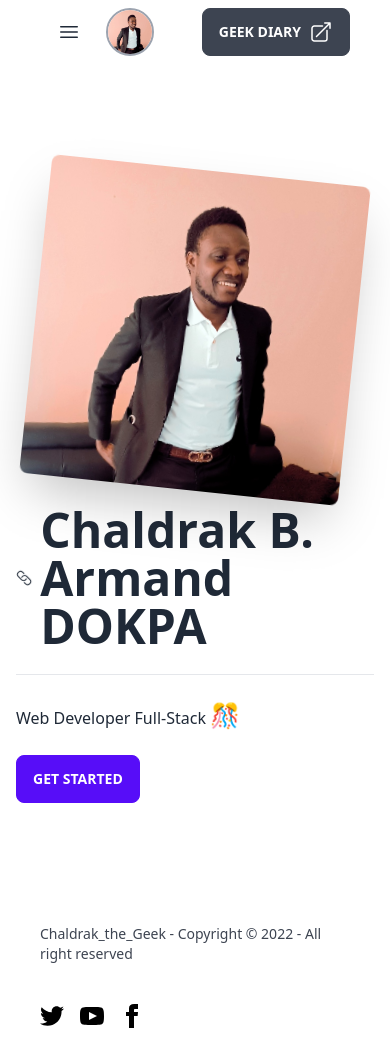
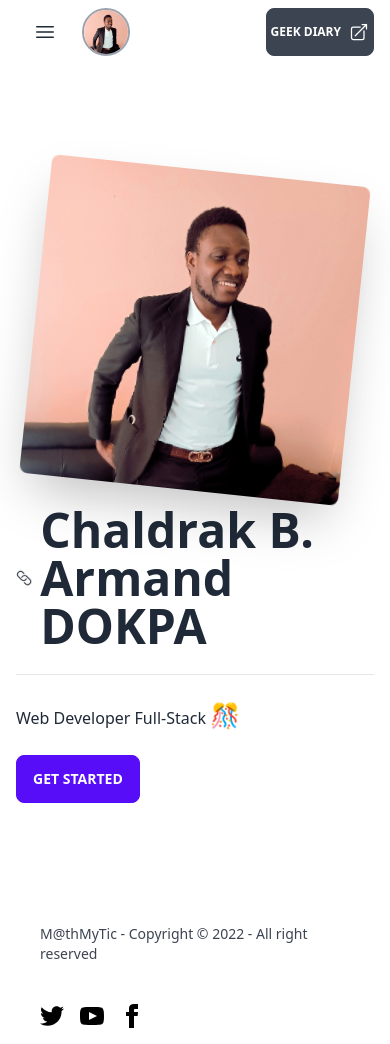
Before and after one commit to chaldrak/chaldrak-portfolio, a Vue app: page / in a window 390 px wide. Built offline with nearby package versions, Linux system fonts and the light colour scheme.

Commit message:
review mobile layout

```diff
--- a/src/components/Footer.vue
+++ b/src/components/Footer.vue
@@ -1,7 +1,7 @@
 <template>
     <footer className="footer items-center px-10 py-4 text-neutral-content">
         <div className="items-center text-neutral grid-flow-col">
-            <p>Chaldrak_the_Geek - Copyright © 2022 - All right reserved</p>
+            <p>M@thMyTic - Copyright © 2022 - All right reserved</p>
         </div>
         <div className="grid-flow-col gap-4 md:place-self-center md:justify-self-end">
             <a><svg xmlns="http://www.w3.org/2000/svg" width="24" height="24" viewBox="0 0 24 24" className="fill-current"><path d="M24 4.557c-.883.392-1.832.656-2.828.775 1.017-.609 1.798-1.574 2.165-2.724-.951.564-2.005.974-3.127 1.195-.897-.957-2.178-1.555-3.594-1.555-3.179 0-5.515 2.966-4.797 6.045-4.091-.205-7.719-2.165-10.148-5.144-1.29 2.213-.669 5.108 1.523 6.574-.806-.026-1.566-.247-2.229-.616-.054 2.281 1.581 4.415 3.949 4.89-.693.188-1.452.232-2.224.084.626 1.956 2.444 3.379 4.6 3.419-2.07 1.623-4.678 2.348-7.29 2.04 2.179 1.397 4.768 2.212 7.548 2.212 9.142 0 14.307-7.721 13.995-14.646.962-.695 1.797-1.562 2.457-2.549z"></path></svg>
--- a/src/components/GlobalNav.vue
+++ b/src/components/GlobalNav.vue
@@ -1,5 +1,5 @@
 <template>
-    <div className="navbar bg-base-100 px-10 sticky top-0 z-10">
+    <div className="navbar bg-base-100 px-4 lg:px-10 sticky top-0 z-10">
         <!-- Mobile view -->
         <div className="navbar-start">
           <div className="dropdown">
@@ -43,10 +43,10 @@
                 href="/"
                 target="_blank"
                 title="Visit my blog"
-                className="btn space-x-2"
+                className="btn space-x-2 px-1 lg:px-3"
             >
-                <span>Geek Diary</span>
-                <svg xmlns="http://www.w3.org/2000/svg" fill="none" viewBox="0 0 24 24" stroke-width="1.5" stroke="currentColor" class="w-6 h-6">
+                <span class="text-xs lg:text-sm">Geek Diary</span>
+                <svg xmlns="http://www.w3.org/2000/svg" fill="none" viewBox="0 0 24 24" stroke-width="1.5" stroke="currentColor" class="w-5 h-5 lg:w-6 lg:h-6">
                     <path stroke-linecap="round" stroke-linejoin="round" d="M13.5 6H5.25A2.25 2.25 0 003 8.25v10.5A2.25 2.25 0 005.25 21h10.5A2.25 2.25 0 0018 18.75V10.5m-10.5 6L21 3m0 0h-5.25M21 3v5.25" />
                 </svg>
             </a>
```
